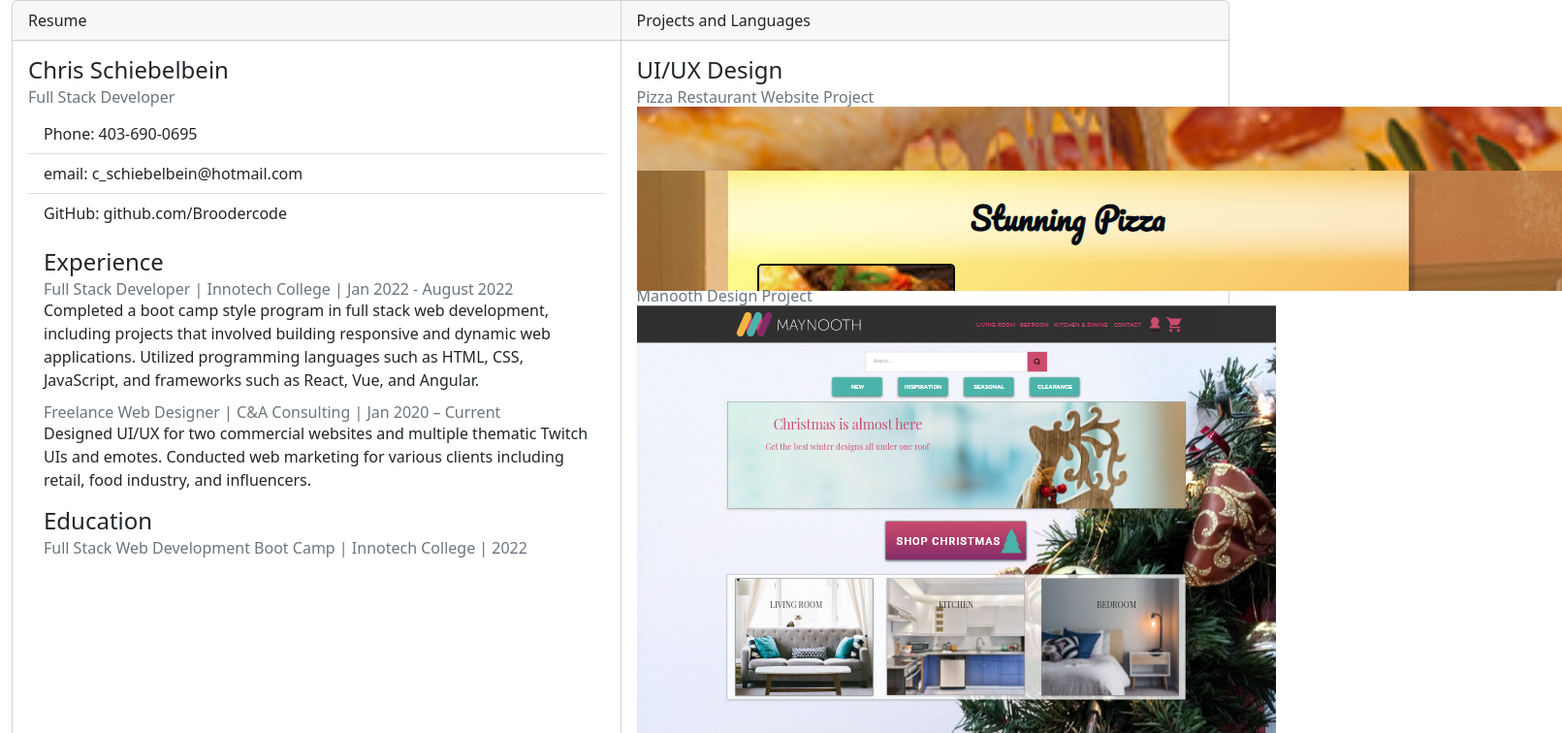
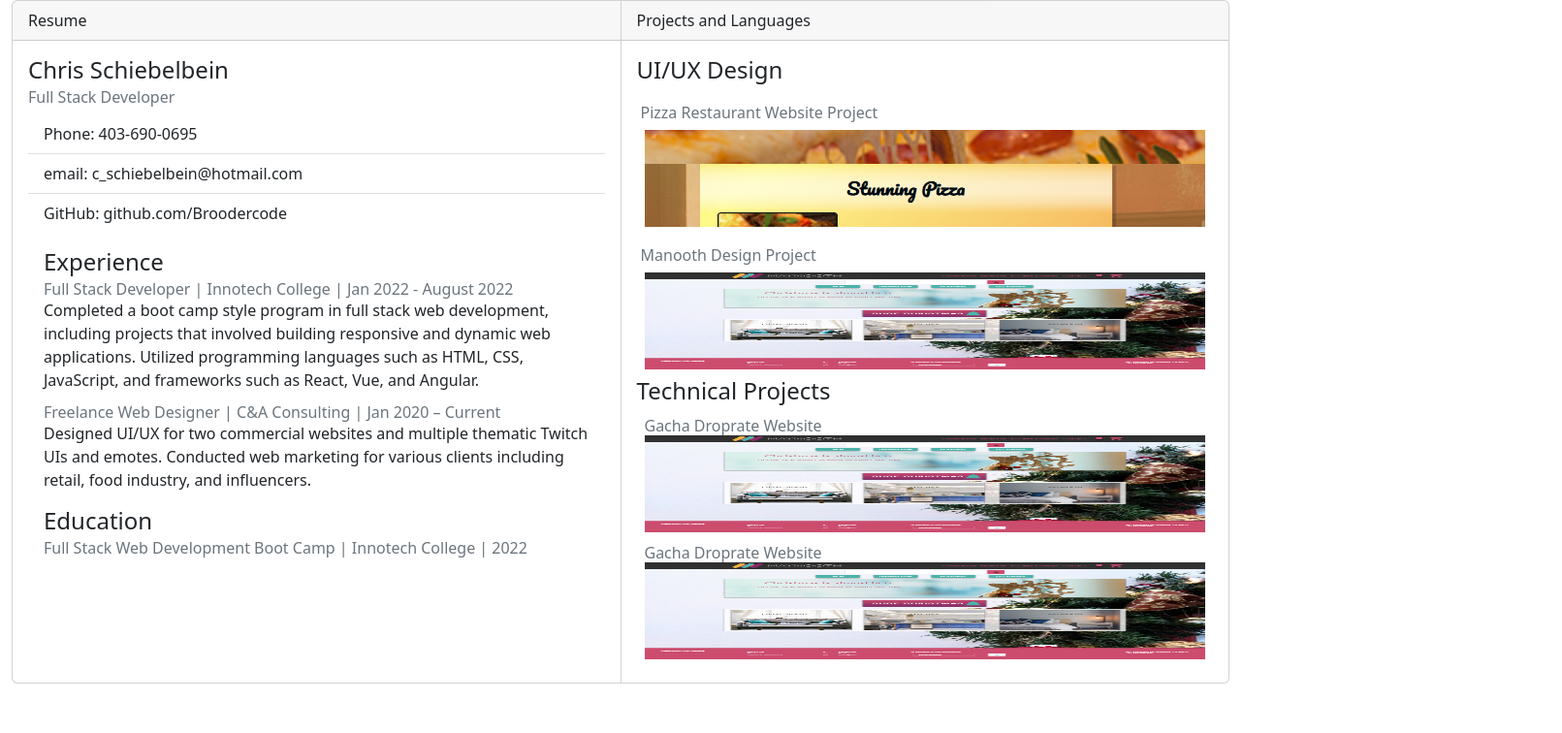
Before and after one commit to Broodercode/portfolio, a Vue app: page /about in a window 1280 px wide. Shown: the top 756 px of the page at 97% size, 1611 px wide, since content can reach past the window. Built offline with nearby package versions, Linux system fonts and the light colour scheme; what vue-plugin-load-script would draw is missing.

Commit message:
projects section layout work

```diff
--- a/src/views/AboutView.vue
+++ b/src/views/AboutView.vue
@@ -44,12 +44,43 @@
           </b-card-body>
         </b-card>
         <b-card header="Projects and Languages" title="UI/UX Design">
-          <b-card-sub-title>Pizza Restaurant Website Project</b-card-sub-title>
-           <img :src="require('../assets/pizzaproject.png')" />
-          <b-card-sub-title>Manooth Design Project</b-card-sub-title>
-           <img :src="require('../assets/projectfurn.png')" />
+        <b-row class="p-2 h-10" >
+
+
+          <b-card-sub-title class="p-2">Pizza Restaurant Website Project</b-card-sub-title>
+           <b-img v-bind="mainProps"  :src="require('../assets/pizzaproject.png')" />
+             </b-row>
+             <b-row class="p-2 h-10">
+
+
+          <b-card-sub-title class="p-2 ">Manooth Design Project</b-card-sub-title>
+           <b-img v-bind="mainProps" :src="require('../assets/projectfurn.png')"   />
+           </b-row>
+           <b-card-title>Technical Projects</b-card-title>
+           <b-row class="p-2 h-10">
+
+          <b-card-sub-title>Gacha Droprate Website</b-card-sub-title>
+              <b-img v-bind="mainProps" :src="require('../assets/projectfurn.png')"   />
+              </b-row>
+           <b-row class="p-2 h-10">
+
+          <b-card-sub-title>Gacha Droprate Website</b-card-sub-title>
+              <b-img v-bind="mainProps" :src="require('../assets/projectfurn.png')"   />
+              </b-row>
            </b-card>
       </b-card-group>
     </b-container>
   </div>
 </template>
+<script>
+  export default {
+    data() {
+      return {
+        mainProps: {
+
+          height: 100
+        }
+      }
+    }
+  }
+</script>
```
